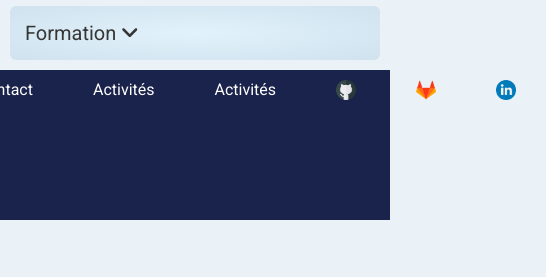
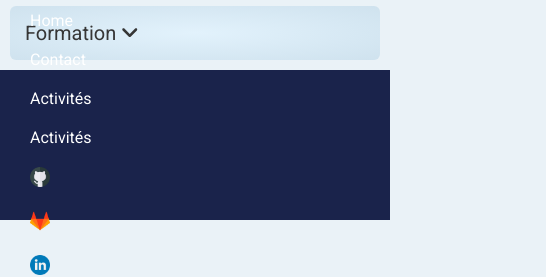
Before and after one commit to vio9/cv, a React (Create React App) app: page / in a window 390 px wide. Shown: the part 969-1246 px from the top of the page, 546 px wide, since content can reach past the window. Before the commit the page ends 1189 px from the top, so only its background shows below. Built offline with nearby package versions, Linux system fonts and the light colour scheme; no server answers.

Commit message:
footer fix scss

```diff
--- a/src/components/Footer.js
+++ b/src/components/Footer.js
@@ -6,7 +6,6 @@ import linkedin from "../datas/assets/linkedin.png";
 
 const Footer = () => {
 	return (
-		<footer>
 		<div className="footer">
 			<NavLink className="footer-link" exact to="/">
 				Home
@@ -31,14 +30,9 @@ const Footer = () => {
 				<img className="footer-link-image" src={gitlab} alt="gitlab-logo" />
 			</a>
 			<a href="https://www.linkedin.com/in/violaine-ernotte/" target="_blank">
-					<img
-						className="footer-link-image"
-						src={linkedin}
-						alt="linkedin-logo"
-					/>
+				<img className="footer-link-image" src={linkedin} alt="linkedin-logo" />
 			</a>
 		</div>
-		</footer>
 	);
 };
 
--- a/src/style/_settings.scss
+++ b/src/style/_settings.scss
@@ -32,30 +32,4 @@ html {
 		background-color: #e8f1f7e8;
 		height: 100vh;
 	}
-
-	.footer {
-		height: 150px;
-		display: flex;
-		justify-content: center;
-		width: 100%;
-		background-color: #1a234b;
-
-		.footer-link {
-			padding: 10px;
-			text-decoration: none;
-			border-radius: 7px;
-			margin: 0 20px 0px 20px;
-			height: 40px;
-			color: rgb(255, 255, 255);
-			font-weight: 400;
-			font-size: 1em;
-		}
-		.footer-link-image {
-			padding: 10px;
-			text-decoration: none;
-			border-radius: 7px;
-			margin: 0 20px 0px 20px;
-			height: 20px;
-		}
-	}
 }
--- /dev/null
+++ b/src/style/components/_footer.scss
@@ -0,0 +1,31 @@
+.footer {
+	height: 150px;
+	display: flex;
+	justify-content: center;
+	width: 100%;
+	background-color: #1a234b;
+
+	.footer-link {
+		padding: 10px;
+		text-decoration: none;
+		border-radius: 7px;
+		margin: 0 20px 0px 20px;
+		height: 40px;
+		color: rgb(255, 255, 255);
+		font-weight: 400;
+		font-size: 1em;
+	}
+	.footer-link-image {
+		padding: 10px;
+		text-decoration: none;
+		border-radius: 7px;
+		margin: 0 20px 0px 20px;
+		height: 20px;
+	}
+}
+@media only screen and (max-width: 500px) {
+	.footer {
+		display: flex;
+		flex-direction: column;
+	}
+}
--- a/src/style/components/_home.scss
+++ b/src/style/components/_home.scss
@@ -5,7 +5,7 @@
 	.title {
 		display: flex;
 		flex-direction: column;
-		width: 100%;
+		//	width: 100%;
 		text-align: center;
 		background-color: rgb(75, 154, 224);
 		padding: 20px;
--- a/src/style/styles.scss
+++ b/src/style/styles.scss
@@ -7,3 +7,4 @@
 @import "./components/formation";
 @import "./components/contact";
 @import "./components/go-to-top";
+@import "./components/footer";
```
Lines whose indentation alone changed are shown as unchanged.
